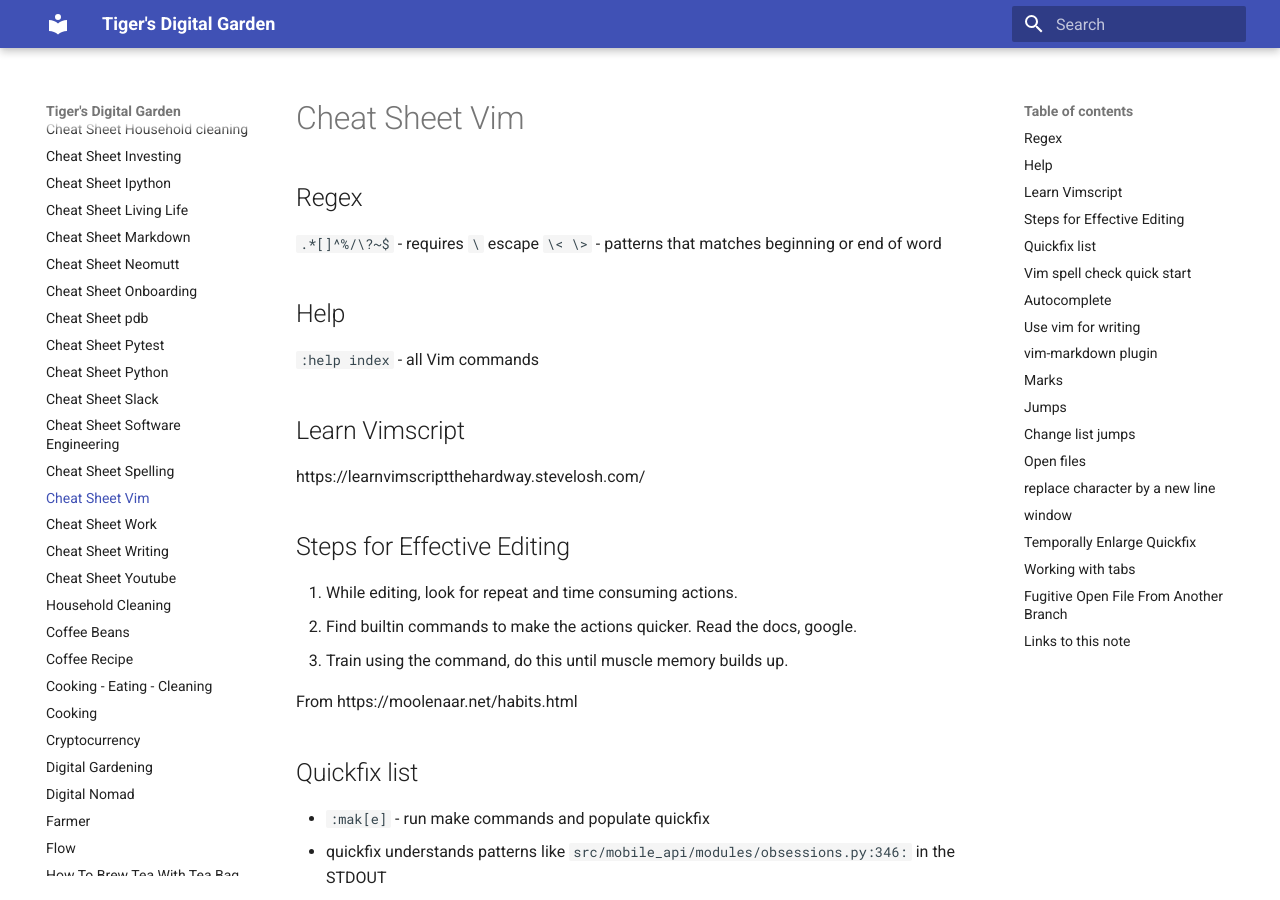
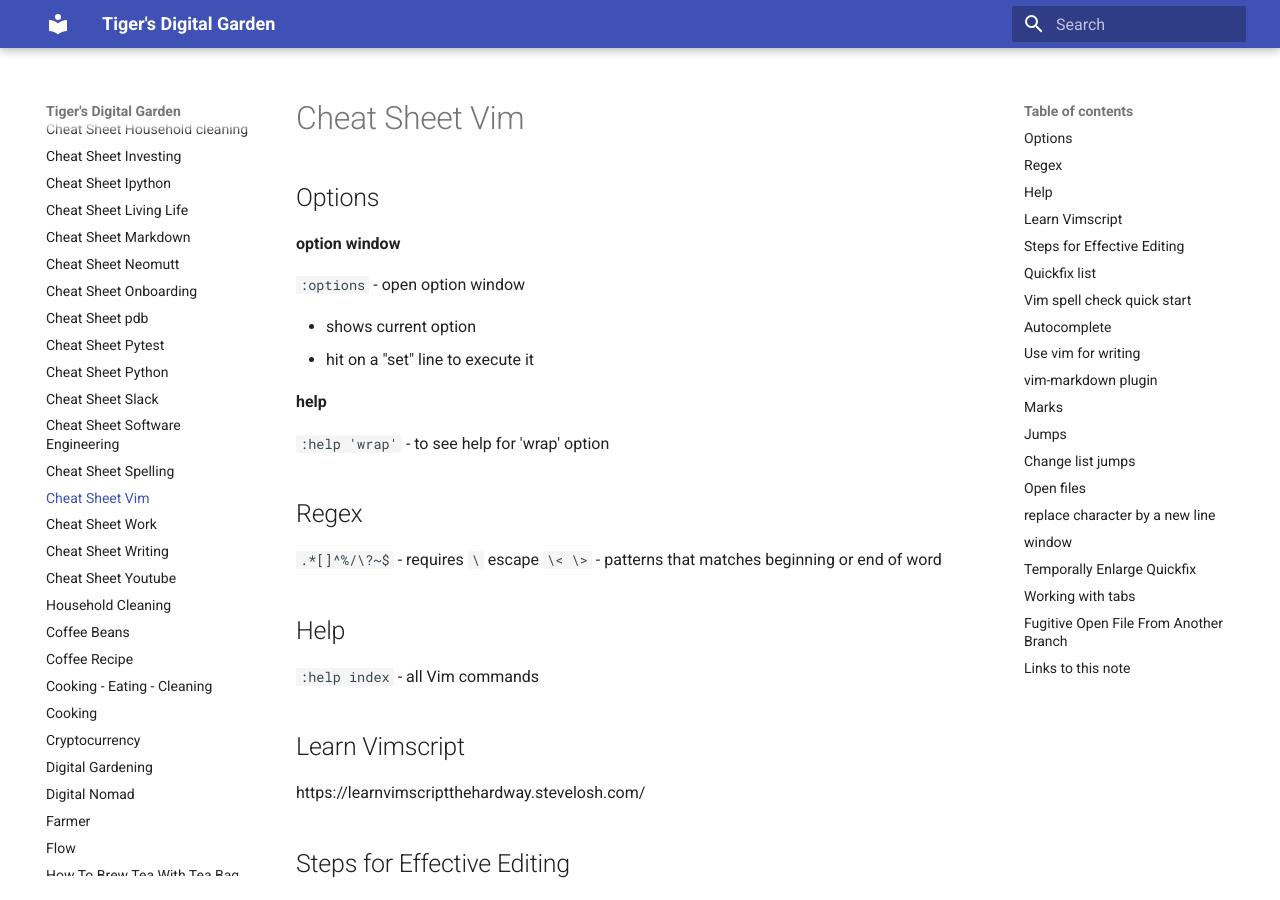
Before and after one commit to ynotstartups/notes, an MkDocs documentation site: the page built from notes/cheat-sheet-vim.md, in a window 1280 px wide and 900 px high. Built offline with MkDocs 1.6.1 and Material for MkDocs 9.7.7, drawn with Linux system fonts in a browser that asks for light colours.

Commit message:
add option window

```diff
--- a/notes/cheat-sheet-vim.md
+++ b/notes/cheat-sheet-vim.md
@@ -1,4 +1,17 @@
 # Cheat Sheet Vim
+
+## Options
+
+**option window**
+
+`:options` - open option window
+
+- shows current option
+- hit <CR> on a "set" line to execute it
+
+**help**
+
+`:help 'wrap'` - to see help for 'wrap' option
 
 ## Regex
 
```
